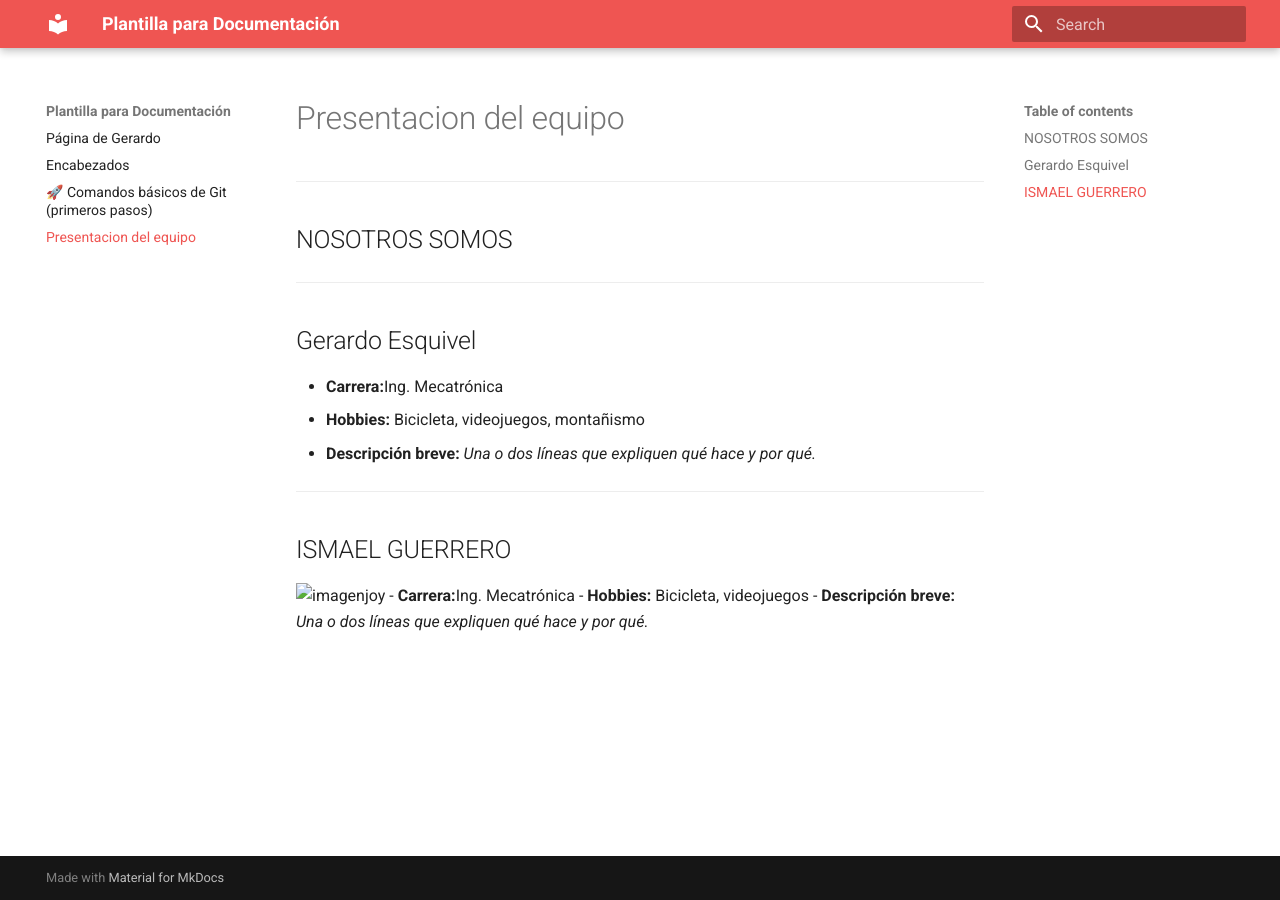
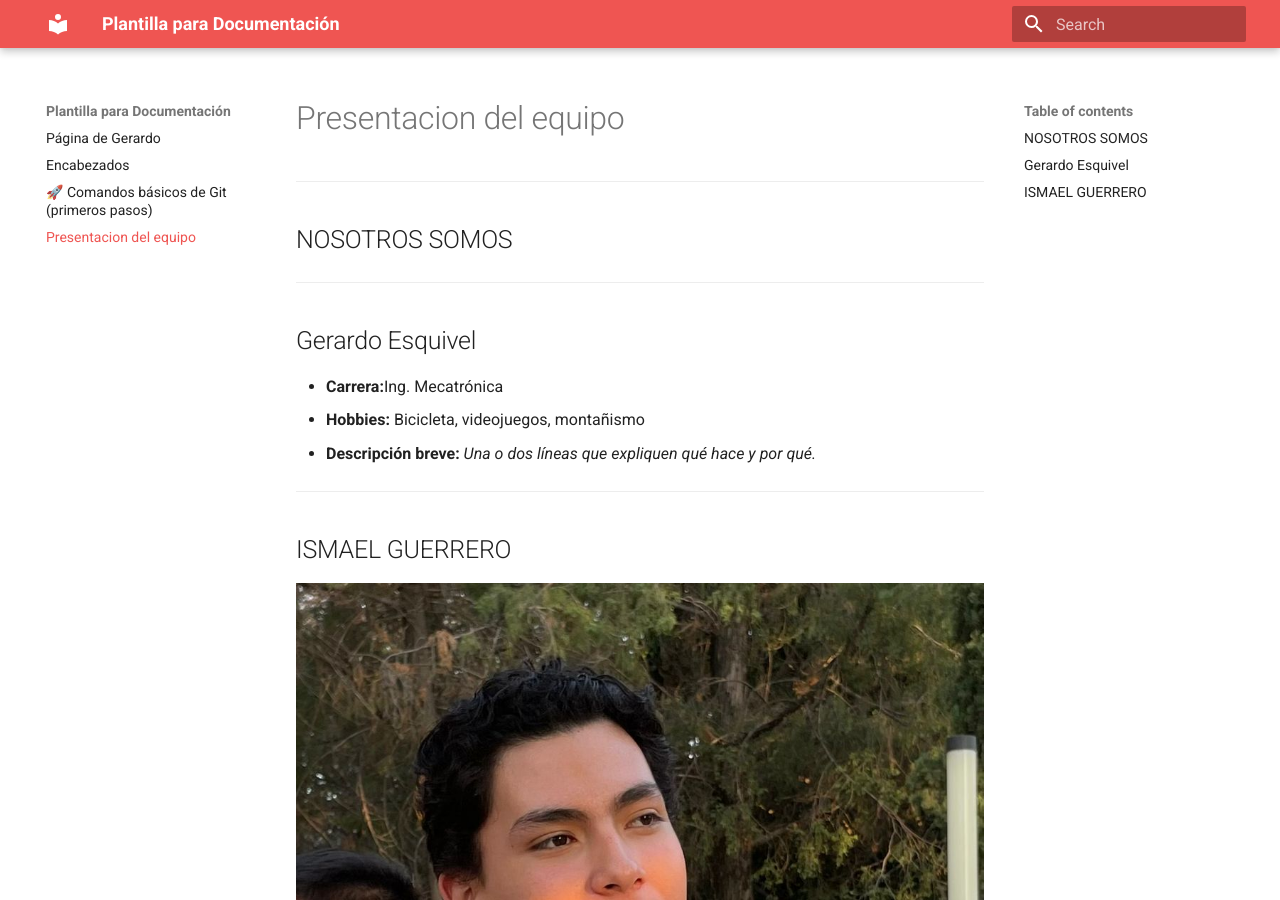
Before and after one commit to Gerardo-Esquivel/PortafoloProyectoIngernieria, an MkDocs documentation site: the page built from docs/presentacion.md, in a window 1280 px wide and 900 px high. Built offline with MkDocs 1.6.1 and Material for MkDocs 9.7.7, drawn with Linux system fonts in a browser that asks for light colours.

Commit message:
Update presentacion.md

```diff
--- a/docs/presentacion.md
+++ b/docs/presentacion.md
@@ -8,7 +8,7 @@
 - **Descripción breve:** _Una o dos líneas que expliquen qué hace y por qué._
 ---
 ## ISMAEL GUERRERO
-![imagenjoy](docs/imgs/joy.jpeg)
+![imagenjoy](imgs/joy.jpeg)
 - **Carrera:**Ing. Mecatrónica
 - **Hobbies:** Bicicleta, videojuegos
 - **Descripción breve:** _Una o dos líneas que expliquen qué hace y por qué._
```
